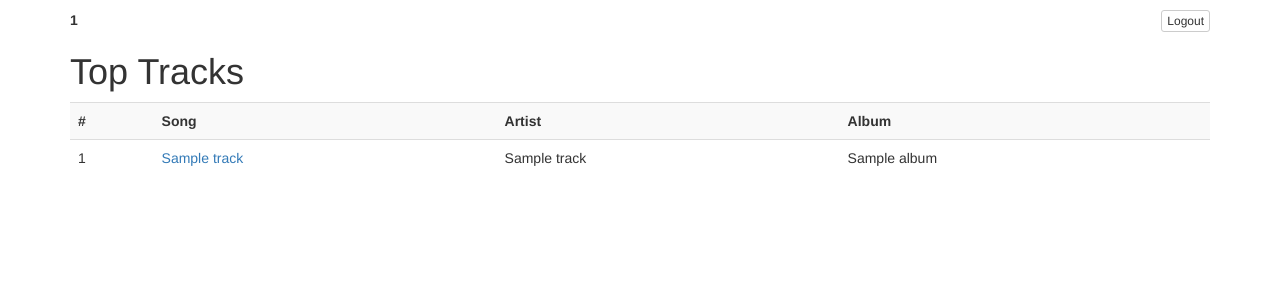
After one commit to gediminasz/awoo, a Flask app: template templates/index.html in a window 1280 px wide. The commit adds this page. Shown: the top 300 px of the page. Run offline with Flask 2, Linux system fonts and the light colour scheme; the template is opened without the code that fills it: most values are stand-ins (such as "Sample title", 1, 10 or a date in 2020); some libraries are stand-ins or nearby versions.

Commit message:
Improve index page layout

```diff
--- a/static/css/base.css
+++ b/static/css/base.css
@@ -3,3 +3,7 @@
     font-weight: bold;
     font-size: 10rem;
 }
+
+.top-menu {
+    padding-top: 10px;
+}
--- /dev/null
+++ b/templates/index.html
@@ -0,0 +1,25 @@
+{% extends 'page.html' %}
+
+{% block page_content %}
+    <h1>Top Tracks</h1>
+    <table class="table table-striped table-hover">
+        <tr>
+            <th>#</th>
+            <th>Song</th>
+            <th>Artist</th>
+            <th>Album</th>
+        </tr>
+        {% for track in top_tracks['items'] %}
+            <tr>
+                <td>{{ loop.index }}</td>
+                <td>
+                    <a href="{{ track['external_urls']['spotify'] }}">
+                        {{ track['name'] }}
+                    </a>
+                </td>
+                <td>{{ track['_artist_names'] }}</td>
+                <td>{{ track['album']['name'] }}</td>
+            </tr>
+        {% endfor %}
+    </table>
+{% endblock %}
--- a/templates/index/_login.html
+++ /dev/null
@@ -1,4 +0,0 @@
-<div class="text-center">
-    <h1 class="login-heading">awoo</h1>
-    <a href="{{ url_for('login') }}" class="btn btn-primary btn-lg">Login with Spotify</a>
-</div>
--- /dev/null
+++ b/templates/page.html
@@ -0,0 +1,13 @@
+{% extends 'base.html' %}
+
+{% block content %}
+    <div class="top-menu clearfix">
+        <div class="pull-left">
+            <strong>{{ profile['id'] }}</strong>
+        </div>
+        <div class="pull-right">
+            <a href="{{ url_for('logout')}}" class="btn btn-default btn-xs">Logout</a>
+        </div>
+    </div>
+    {% block page_content %}{% endblock %}
+{% endblock %}
```
Also changed, not shown: templates/index/index.html (deleted, +0 -24 lines), templates/login.html (added, +8 -0 lines), views/index.py (+16 -3 lines).
